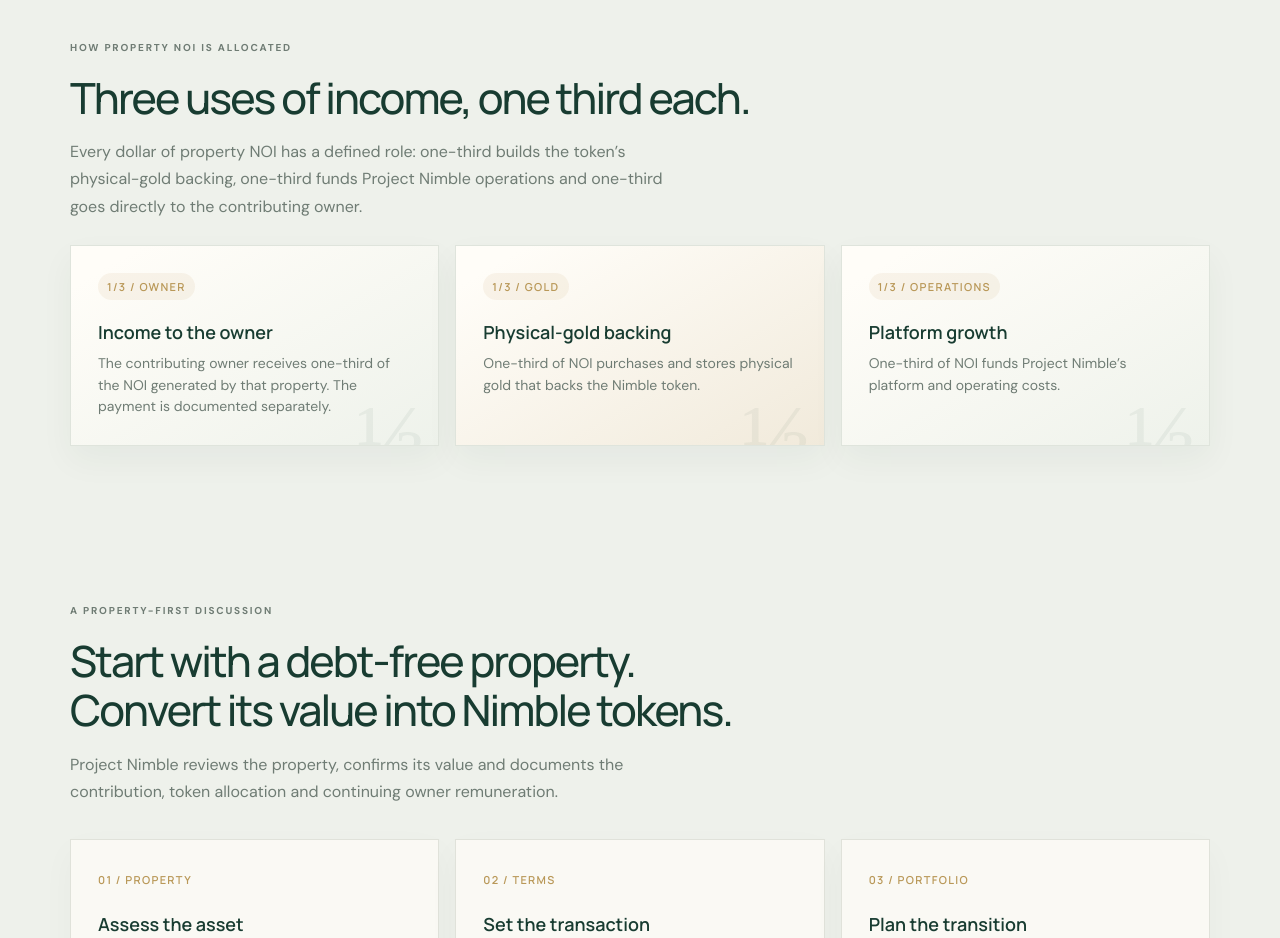
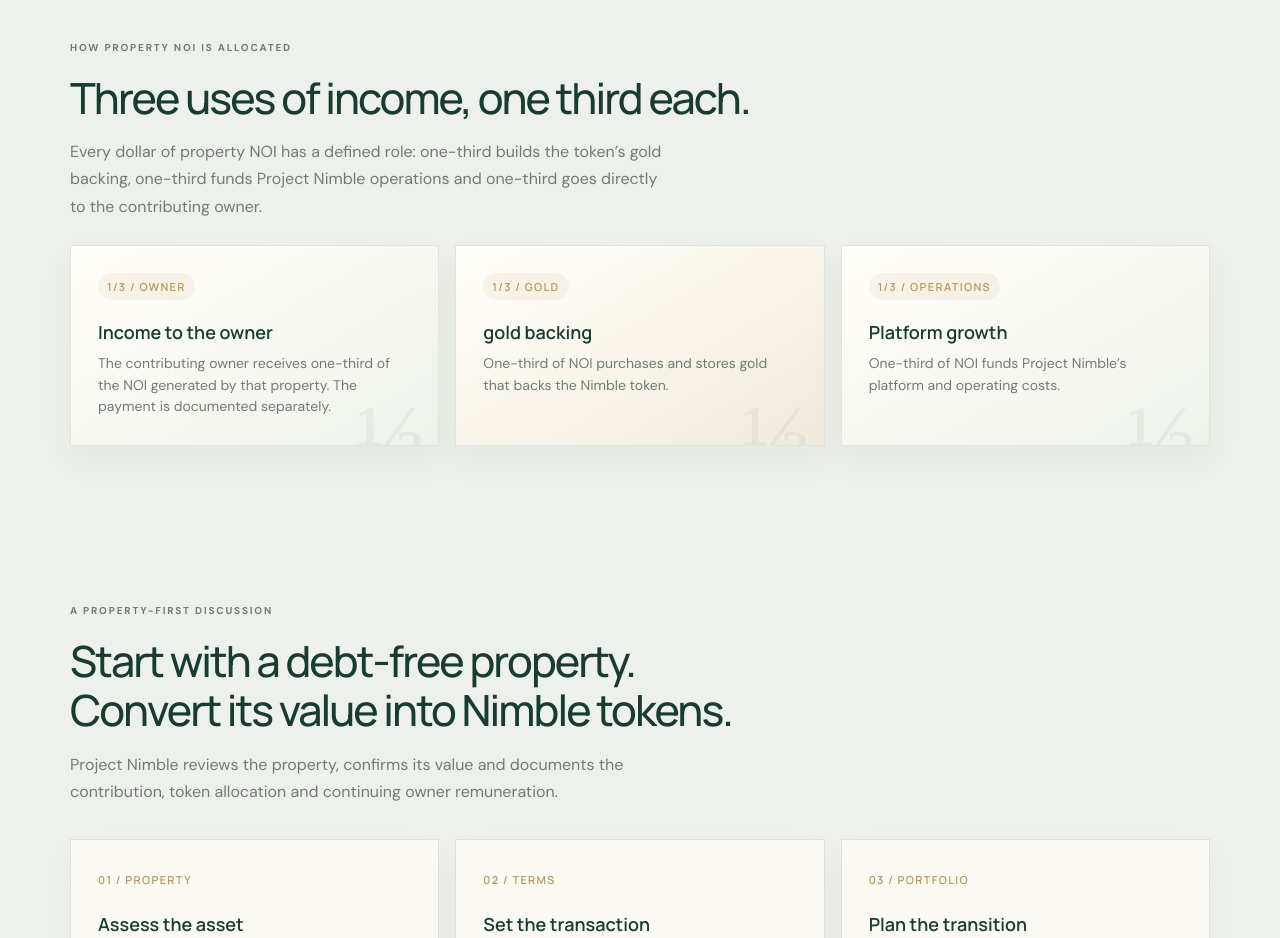
Before and after one commit to annemurph/nimble-investor-materials-6f3a9d8c72e14b5fa094c8d317e6b2a1, a plain HTML site: page property-owners.html in a window 1280 px wide. Shown: the part 780-1718 px from the top of the page. Drawn offline with Linux system fonts and the light colour scheme.

Commit message:
Remove physical from gold backing copy

```diff
--- a/property-owners.html
+++ b/property-owners.html
@@ -1,7 +1,7 @@
 <!doctype html><html lang="en"><head><meta charset="utf-8"><meta name="viewport" content="width=device-width,initial-scale=1"><meta name="description" content="Contribute a qualifying debt-free apartment property to Project Nimble’s real-estate- and gold-backed token model."><title>Property Owners | Project Nimble</title><link rel="stylesheet" href="styles.css?v=7"></head><body>
 <header class="header container"><a class="brand" href="index.html"><img class="brand-logo" src="nimble-logo.jpg" alt="Project Nimble logo: Real Estate + Gold + Crypto = (N)"></a><nav class="nav"><a href="#approach">The approach</a><a href="#illustration">Owner example</a><a class="nav-cta" href="#next-step">Start a conversation</a></nav></header>
 <main><section class="container hero"><div><p class="kicker">For multifamily property owners</p><h1>Your property can be your investment in <em>Nimble.</em></h1><p class="lede">Turn the full agreed value of your debt-free apartment property into Nimble tokens—and continue receiving one-third of its NOI.</p><div class="actions"><a class="button primary" href="#allocation">See the opportunity <b>→</b></a><a class="button secondary" href="property-owner-sell-sheet.pdf">Sell sheet</a><a class="button secondary" href="property-owner-infographic.png">Infographic</a></div><p class="hero-note">Apartment properties contributed to the model must be free and clear of mortgage debt, outstanding loans and other attached financial obligations. Every opportunity is subject to property review, valuation, agreement and documentation.</p></div><div class="visual property-photo"><img src="property-owner-hero.png" alt="Modern multifamily property with a dimensional Nimble coin"><span class="visual-label">Property value · converted into Nimble tokens</span></div></section>
-<section class="section alt allocation-overview" id="allocation"><div class="container"><div class="section-head"><p class="kicker">How property NOI is allocated</p><h2>Three uses of income, one third each.</h2><p>Every dollar of property NOI has a defined role: one-third builds the token’s physical-gold backing, one-third funds Project Nimble operations and one-third goes directly to the contributing owner.</p></div><div class="steps allocation-steps"><article class="step" data-share="⅓"><span class="num">1/3 / OWNER</span><h3>Income to the owner</h3><p>The contributing owner receives one-third of the NOI generated by that property. The payment is documented separately.</p></article><article class="step" data-share="⅓"><span class="num">1/3 / GOLD</span><h3>Physical-gold backing</h3><p>One-third of NOI purchases and stores physical gold that backs the Nimble token.</p></article><article class="step" data-share="⅓"><span class="num">1/3 / OPERATIONS</span><h3>Platform growth</h3><p>One-third of NOI funds Project Nimble’s platform and operating costs.</p></article></div></div></section>
+<section class="section alt allocation-overview" id="allocation"><div class="container"><div class="section-head"><p class="kicker">How property NOI is allocated</p><h2>Three uses of income, one third each.</h2><p>Every dollar of property NOI has a defined role: one-third builds the token’s gold backing, one-third funds Project Nimble operations and one-third goes directly to the contributing owner.</p></div><div class="steps allocation-steps"><article class="step" data-share="⅓"><span class="num">1/3 / OWNER</span><h3>Income to the owner</h3><p>The contributing owner receives one-third of the NOI generated by that property. The payment is documented separately.</p></article><article class="step" data-share="⅓"><span class="num">1/3 / GOLD</span><h3>gold backing</h3><p>One-third of NOI purchases and stores gold that backs the Nimble token.</p></article><article class="step" data-share="⅓"><span class="num">1/3 / OPERATIONS</span><h3>Platform growth</h3><p>One-third of NOI funds Project Nimble’s platform and operating costs.</p></article></div></div></section>
 <section class="section alt" id="approach"><div class="container"><div class="section-head"><p class="kicker">A property-first discussion</p><h2>Start with a debt-free property. Convert its value into Nimble tokens.</h2><p>Project Nimble reviews the property, confirms its value and documents the contribution, token allocation and continuing owner remuneration.</p></div><div class="steps"><article class="step"><span class="num">01 / PROPERTY</span><h3>Assess the asset</h3><p>Review unit count, operating history, condition, valuation, ownership and clear title with no attached debt or financial obligations.</p></article><article class="step"><span class="num">02 / TERMS</span><h3>Set the transaction</h3><p>Document the agreed valuation, contribution mechanics, owner position and Nimble investment terms.</p></article><article class="step"><span class="num">03 / PORTFOLIO</span><h3>Plan the transition</h3><p>Define management, reporting, reserves and responsibilities before any property changes hands.</p></article></div></div></section>
 <section class="section" id="illustration"><div class="container"><div class="example"><div><p class="kicker">Illustrative property contribution</p><h2>$1 million in agreed property value.</h2><p>Using the $0.01 example rate, a $1 million property value corresponds to 100 million Nimble tokens. The actual allocation uses the prevailing rate and is subject to definitive documentation.</p></div><div><div class="example-figure"><div><strong>$1M</strong><span>Property value</span></div><div class="arrow">→</div><div><strong>100M</strong><span>Nimble coins at $0.01</span></div></div></div></div><div class="split" style="margin-top:20px"><article class="split-card"><h3>Continuing owner income</h3><p>The contributing owner receives one-third of the NOI from that property only. This payment is documented separately.</p></article><article class="split-card"><h3>Defined in writing</h3><p>Valuation, ownership interests, coin allocation, decision rights and closing mechanics are established in the signed documents.</p></article></div></div></section>
 <section class="closing" id="next-step"><div class="container"><p class="kicker">Begin with your property</p><h2>Put your property at the center of Nimble.</h2><p>See how the full value of a qualifying property becomes Nimble tokens while the owner continues to receive one-third of its NOI.</p><a class="button primary" href="property-owner-sell-sheet.pdf">Open property-owner sell sheet <b>↓</b></a></div></section></main>
```
